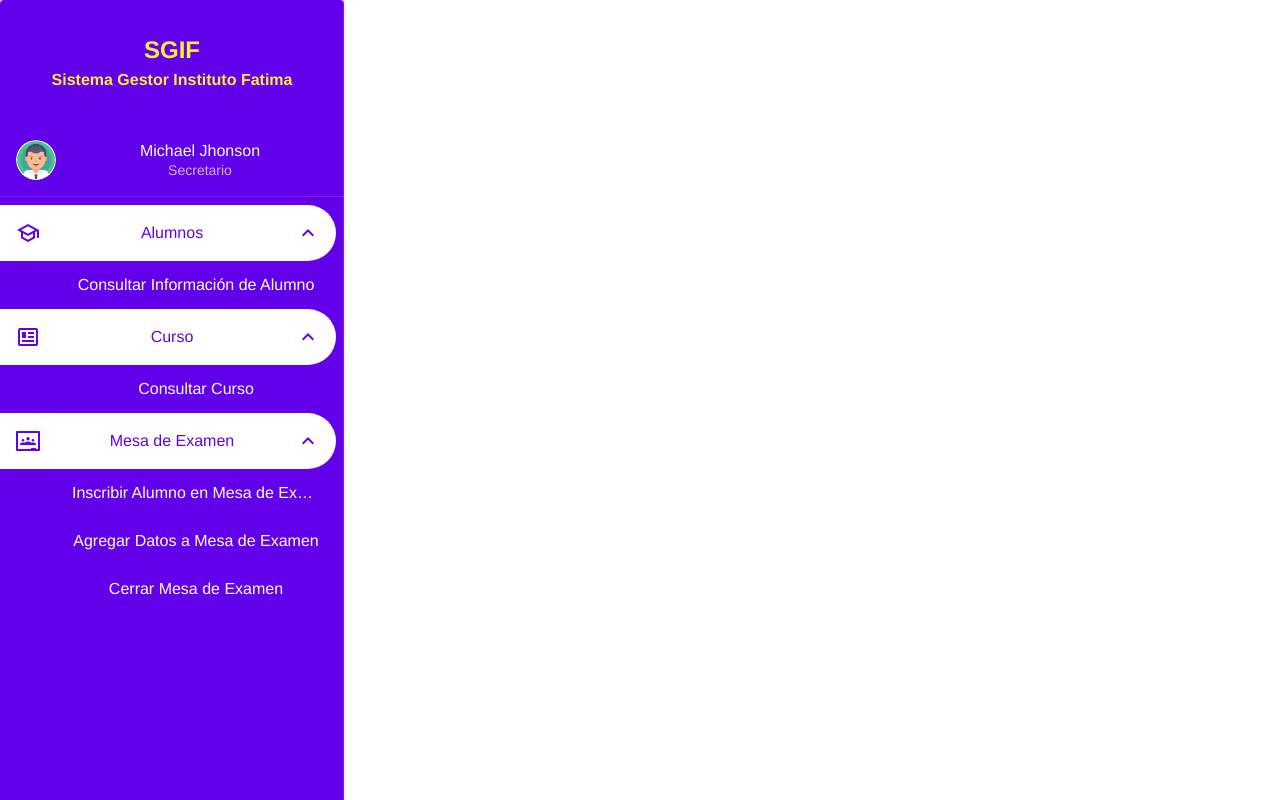
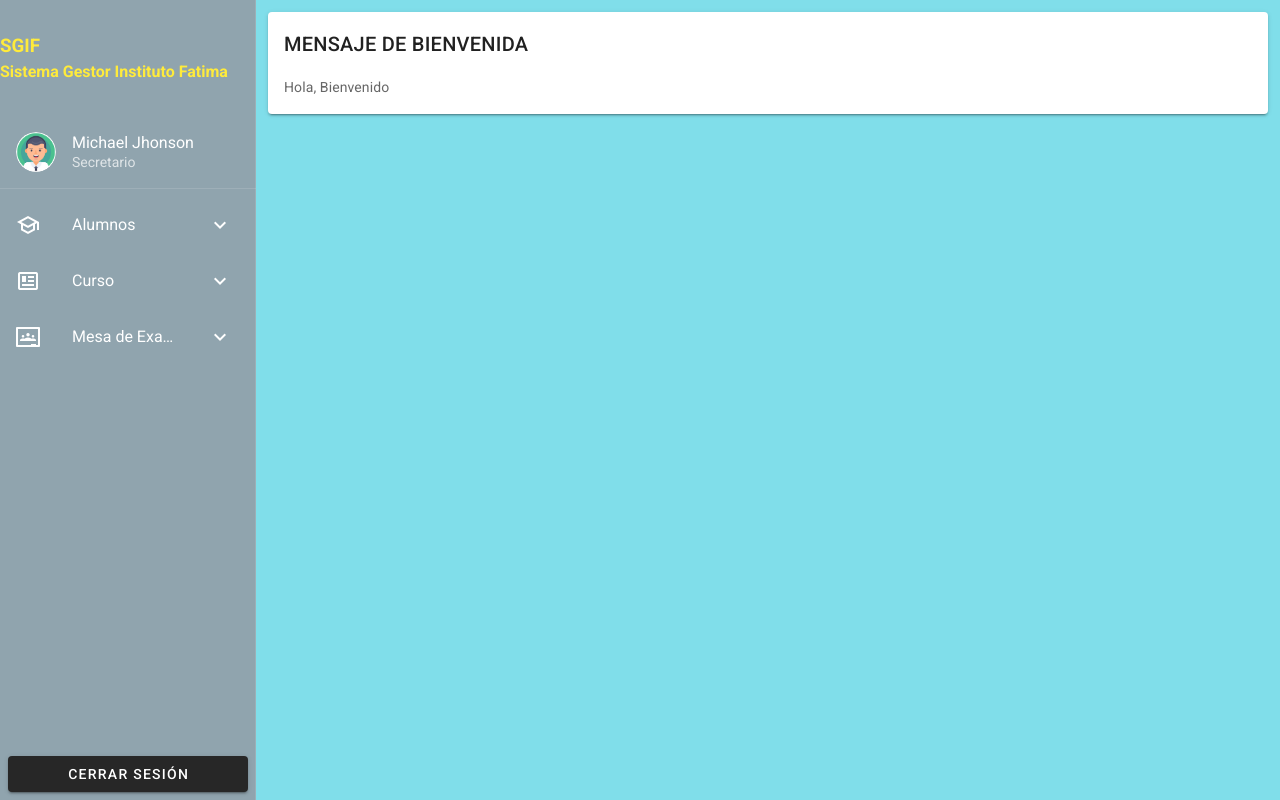
Before and after one commit to maxxCeballos/sgif, a Vue app in the folder frontend/: page / in a window 1280 px wide. Shown: the top 800 px of the page. Built offline with nearby package versions, Linux system fonts and the light colour scheme.

Commit message:
front v2

```diff
--- a/frontend/src/App.vue
+++ b/frontend/src/App.vue
@@ -1,11 +1,16 @@
 <template>
   <v-app>
-    <div id="app">
+    <v-navigation-drawer app>
       <SideNavBar />
-      <v-container>
-        <router-view />
+    </v-navigation-drawer>
+
+    <!-- Sizes your content based upon application components -->
+    <v-main pd-5 class="cyan lighten-3">
+      <!-- Provides the application the proper gutter -->
+     <v-container>
+       <router-view></router-view>
       </v-container>
-    </div>
+    </v-main>
   </v-app>
 </template>
 
@@ -21,11 +26,4 @@ export default {
 </script>
 
 <style>
-#app {
-  font-family: Avenir, Helvetica, Arial, sans-serif;
-  -webkit-font-smoothing: antialiased;
-  -moz-osx-font-smoothing: grayscale;
-  text-align: center;
-  color: #2c3e50;
-}
 </style>
--- a/frontend/src/components/SideNavBar.vue
+++ b/frontend/src/components/SideNavBar.vue
@@ -1,12 +1,11 @@
 <template>
-  <v-card height="1045" max-width="344">
+
     <v-navigation-drawer
-      class="deep-purple accent-4"
+      class="blue-grey lighten-2"
       dark
       permanent
       absolute
-      left
-      width="344"
+      heigh="100%"
     >
       <template v-slot:prepend>
         <!-- TITULO -->
@@ -27,7 +26,7 @@
       </template>
       <v-divider />
       <!-- SECCIONES -->
-      <v-list shaped>
+      <v-list shaped >
         <v-list-group
           v-for="item in secciones"
           :key="item.nombre"
@@ -63,7 +62,7 @@
         </div>
       </template>
     </v-navigation-drawer>
-  </v-card>
+
 </template>
 
 <script>
@@ -77,7 +76,7 @@ export default {
         {
           nombre: "Alumnos",
           icon: "mdi-school-outline",
-          active: true,
+          active: false,
           transacciones: [
             {
               nombre: rutas.CONSULTAR_ALUMNO.nombre,
@@ -88,13 +87,13 @@ export default {
         {
           nombre: "Curso",
           icon: "mdi-newspaper-variant-outline",
-          active: true,
+          active: false,
           transacciones: [{ nombre: "Consultar Curso" }],
         },
         {
           nombre: "Mesa de Examen",
           icon: "mdi-google-classroom",
-          active: true,
+          active:false,
           transacciones: [
             {
               nombre: rutas.INSCRIBIR_MESA.nombre,
--- a/frontend/src/components/transacciones/agregarDatosMesa/MesasCompartidas.vue
+++ b/frontend/src/components/transacciones/agregarDatosMesa/MesasCompartidas.vue
@@ -1,8 +1,8 @@
 
 
 <template>
+  <div v-if="estaPrendido">
     <v-data-table
-
       :headers="headers"
       :items="mesas"
       :items-per-page="10"
@@ -12,52 +12,34 @@
       loading-text="Cargando.. porfavor espere"
     >
       <template v-slot:top>
-      <v-toolbar
-        flat
-      >
+        <v-toolbar flat>
           <v-toolbar-title>Mesas para Compartir</v-toolbar-title>
-        <v-divider
-          class="mx-4"
-          inset
-          vertical
-        ></v-divider>
+          <v-divider class="mx-4" inset vertical></v-divider>
           <v-spacer></v-spacer>
-       <router-link
-            :to="{
-              name: 'transaccionADMEI',
-              params: {
-                oidMesaElegida: oidMesaElegida,
-                materiaMesaElegida: materiaMesaElegida,
-                anioMateriaMesaElegida:  anioMateriaMesaElegida
-              },
-            }"
-          >
-
-            <v-btn
-              color="blue darken-1"
-              class="mb-2"
-
-            >
+          <v-btn color="blue darken-1" class="mb-2">
               Crear Mesa Individual
             </v-btn>
-         </router-link>
+
         </v-toolbar>
       </template>
       <template v-slot:item="{ item }">
-      <tr v-on:click="gg(materiaMesaElegida+anioMateriaMesaElegida+oidMesaElegida)">
+        <tr
+          v-on:click="
+            gg(materiaMesaElegida + anioMateriaMesaElegida + oidMesaElegida)
+          "
+        >
           <td>{{ item.acta }}</td>
           <td>{{ item.fecha }}</td>
           <td>{{ item.hora }}</td>
           <td>{{ item.materia }}</td>
           <td>{{ item.anio }}</td>
           <td>{{ item.cicloLectivo }}</td>
-
-
         </tr>
       </template>
 
       ></v-data-table
     >
+  </div>
 </template>
 
 
@@ -82,11 +64,11 @@ export default {
         { text: "Hora", value: "hora" },
         { text: "Materia", value: "materia" },
         { text: "Año", value: "anio" },
-        { text: "CicloLectivo", value: "cicloLectivo" }
-
+        { text: "CicloLectivo", value: "cicloLectivo" },
       ],
       mesas: [],
       loading: true,
+      estaPrendido: false,
     };
   },
 
@@ -101,7 +83,7 @@ methods: {
       .then((res) => {
         console.log(res.data);
         this.mesas = res.data.mesasConDictados;
-        this.loading=false;
+        this.loading = false;
       })
       .catch((error) => {
         if (!error.response) {
--- a/frontend/src/components/transacciones/agregarDatosMesa/MesasSolicitadas.vue
+++ b/frontend/src/components/transacciones/agregarDatosMesa/MesasSolicitadas.vue
@@ -1,6 +1,7 @@
 
 
 <template>
+<div v-if="estaPrendido">
   <v-data-table
     caption="Mesas Solicitadas"
     :headers="headers"
@@ -27,14 +28,19 @@
               },
             }"
           >
-            <v-icon medium class="mr-2">
-              mdi-arrow-right-circle-outline
-            </v-icon>
+            <v-btn
+              @click="mesaSeleccionada(item.mesaId, item, materia, item.anio)"
+            >
+              <v-icon medium class="mr-2">
+                mdi-arrow-right-circle-outline
+              </v-icon>
+            </v-btn>
           </router-link>
         </td>
       </tr>
     </template>
   </v-data-table>
+  </div>
 </template>
 
 
@@ -57,11 +63,19 @@ export default {
       ],
       mesas: [],
       isLoading: true,
+      estaPrendido: true,
     };
   },
   methods: {
     gg: function (mensaje) {
       alert(mensaje);
+    },
+    mesaSeleccionada(idMesa, materia, anio) {
+      this.$emit('updateMesaElegida',{
+        idMesa:idMesa,
+        materia:materia,
+        anio:anio
+      })
     },
   },
 
--- a/frontend/src/views/AgregarDatosMesa.vue
+++ b/frontend/src/views/AgregarDatosMesa.vue
@@ -1,16 +1,44 @@
 <template>
   <div>
-    <MesasSolicitadas />
+    <MesasSolicitadas v-bind:estaPrendido="mostrandoSolicitadas" />
+    <MesasCompartidas
+      v-bind:estaPrendido="mostrandoCompartidas"
+      :oidMesaElegida="oidMesaElegida"
+      :materiaMesaElegida="materiaMesaElegida"
+      :anioMateriaMesaElegida="anioMateriaMesaElegida"
+    />
   </div>
 </template>
 
 <script>
 import MesasSolicitadas from "../components/transacciones/agregarDatosMesa/MesasSolicitadas";
+import MesasCompartidas from "../components/transacciones/agregarDatosMesa/MesasCompartidas";
 
 export default {
   name: "AgregarDatosMesa",
+  props: [""],
+  data() {
+    return {
+      mostrandoSolicitadas: false,
+      mostrandoCompartidas: false,
+      mostrandoIndividual: false,
+      oidMesaElegida: "",
+      materiaMesaElegida: "",
+      anioMateriaMesaElegida: 0,
+    };
+  },
   components: {
     MesasSolicitadas,
+    MesasCompartidas,
+  },
+  methods: {
+    updateMesaElegida(mesaSeleccionada) {
+      this.oidMesaElegida = mesaSeleccionada.idMesa;
+      this.materiaMesaElegida = mesaSeleccionada.materia;
+      this.anioMateriaMesaElegida = mesaSeleccionada.anio;
+      this.mostrandoSolicitadas = false;
+      this.mostrandoCompartidas = true;
+    },
   },
 };
 </script>
```
Lines whose indentation alone changed are shown as unchanged.
